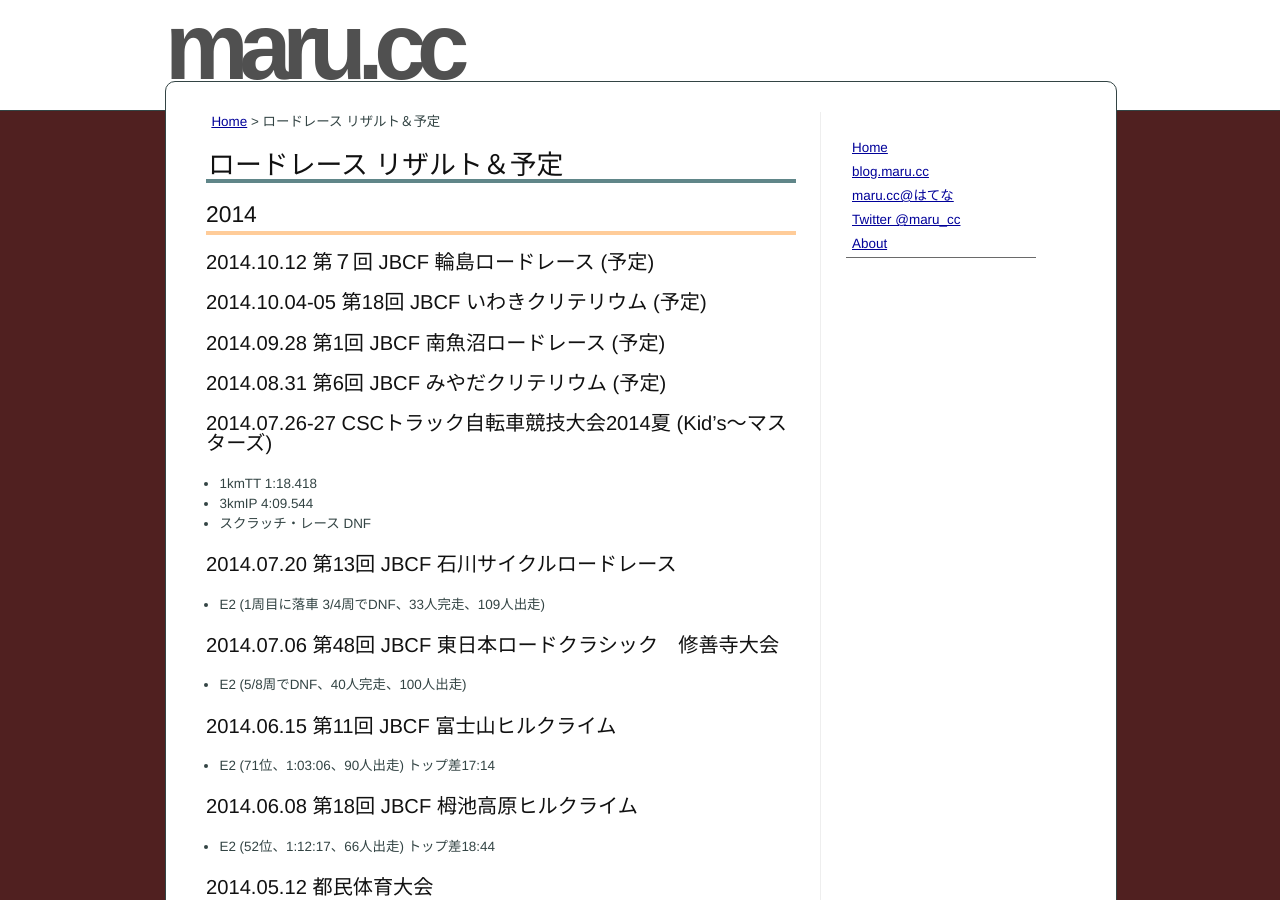
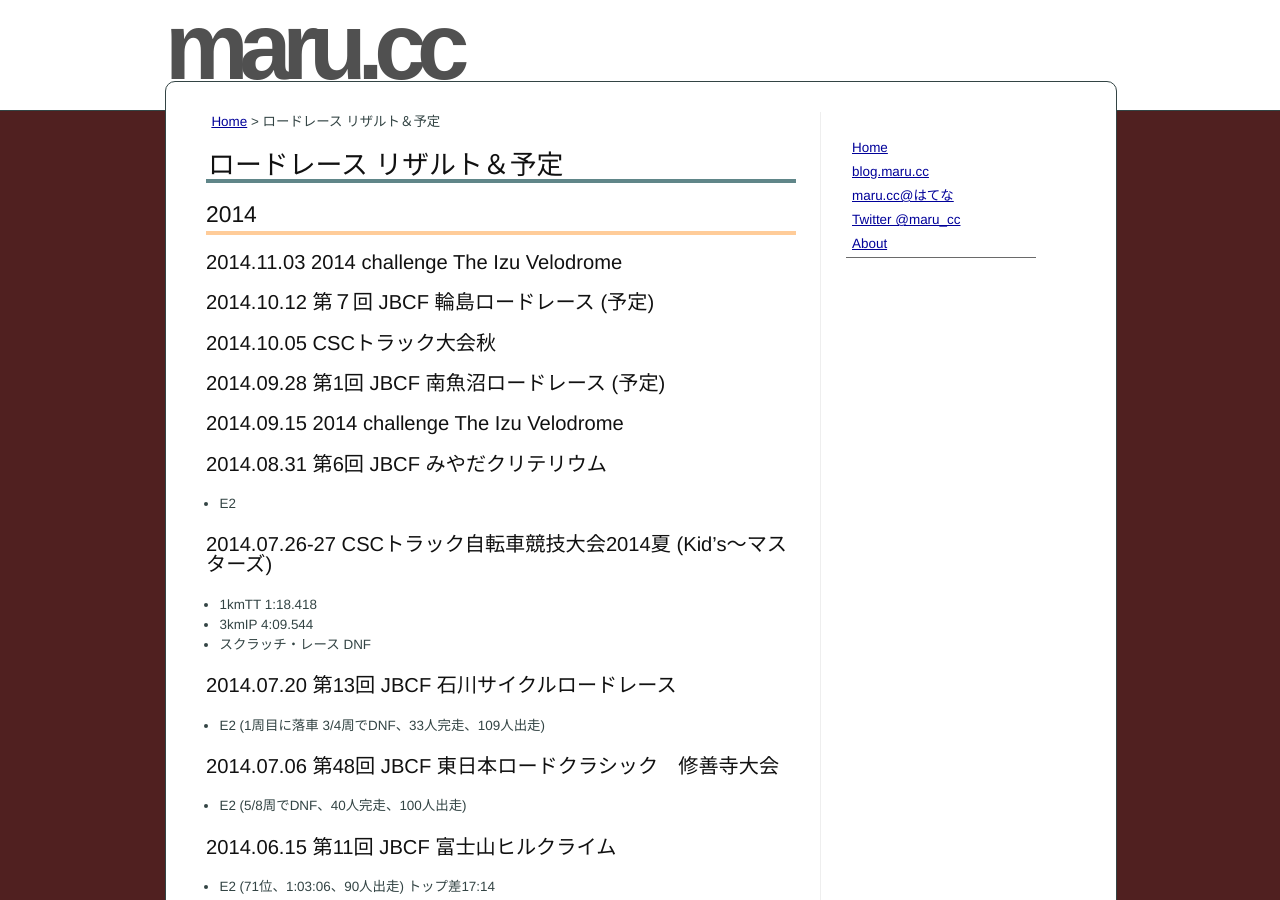
Before and after one commit to marucc/marucc.github.io, a Jekyll site: the page built from sports/results_bike.md, in a window 1280 px wide and 900 px high. Built offline with Jekyll 4.4.1, drawn with Linux system fonts in a browser that asks for light colours.

Commit message:
Published with https://stackedit.io/

```diff
--- a/sports/results_bike.md
+++ b/sports/results_bike.md
@@ -11,13 +11,18 @@ markdown: kramdown
 
 ## 2014
 
+### 2014.11.03 2014 challenge The Izu Velodrome
+
 ### 2014.10.12 第７回 JBCF 輪島ロードレース (予定)
 
-### 2014.10.04-05 第18回 JBCF いわきクリテリウム (予定)
+### 2014.10.05 CSCトラック大会秋
 
 ### 2014.09.28 第1回 JBCF 南魚沼ロードレース (予定)
 
-### 2014.08.31 第6回 JBCF みやだクリテリウム (予定)
+### 2014.09.15 2014 challenge The Izu Velodrome
+
+### 2014.08.31 第6回 JBCF みやだクリテリウム
+- E2
 
 ### 2014.07.26-27 CSCトラック自転車競技大会2014夏 (Kid's〜マスターズ)
 - 1kmTT 1:18.418
```
